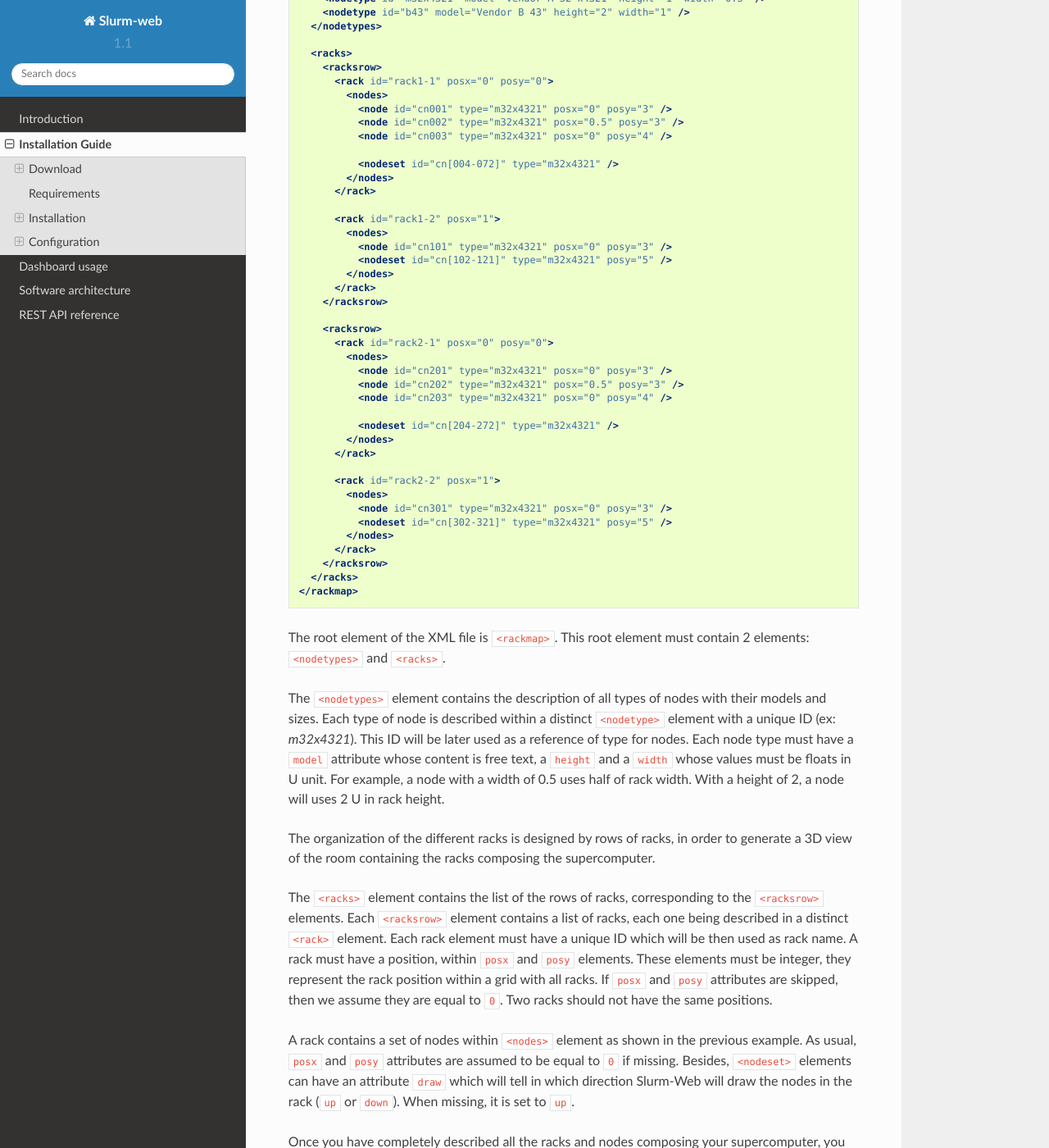
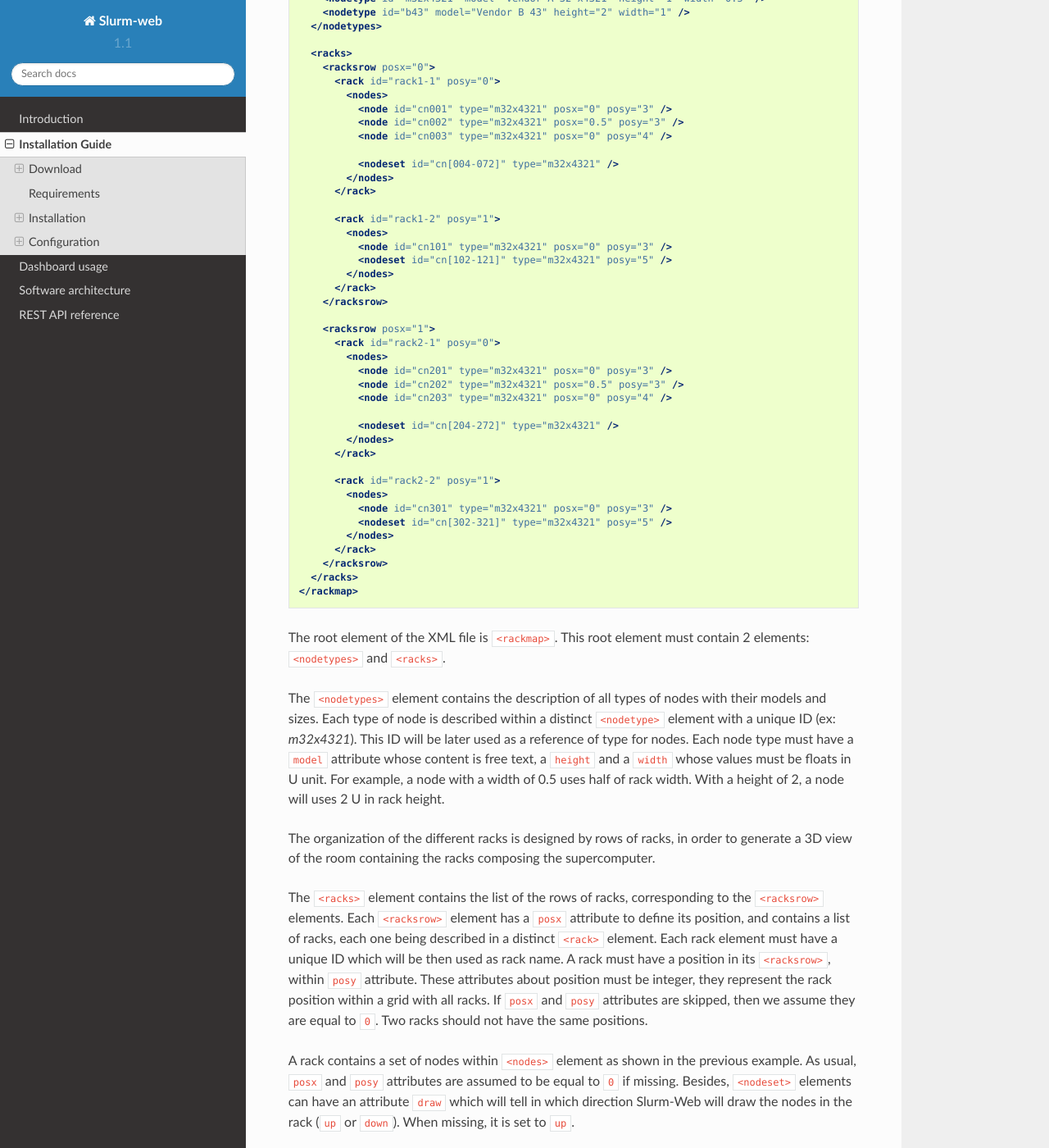
Before and after one commit to rackslab/Slurm-web, a Sphinx documentation site: the page built from doc/installation.rst, in a window 1280 px wide and 1400 px high, scrolled down 2262 px. Shown: the whole window at 82% size. Built offline with Sphinx 7.4.7 and the Read the Docs theme 2.0.0, drawn with Linux system fonts in a browser that asks for light colours.

Commit message:
update racks.xml rules according to the 3Dview mapping #21

```diff
--- a/doc/installation.rst
+++ b/doc/installation.rst
@@ -115,8 +115,8 @@ format. Here is an example of file:
       </nodetypes>
 
       <racks>
-        <racksrow>
-          <rack id="rack1-1" posx="0" posy="0">
+        <racksrow posx="0">
+          <rack id="rack1-1" posy="0">
             <nodes>
               <node id="cn001" type="m32x4321" posx="0" posy="3" />
               <node id="cn002" type="m32x4321" posx="0.5" posy="3" />
@@ -126,7 +126,7 @@ format. Here is an example of file:
             </nodes>
           </rack>
 
-          <rack id="rack1-2" posx="1">
+          <rack id="rack1-2" posy="1">
             <nodes>
               <node id="cn101" type="m32x4321" posx="0" posy="3" />
               <nodeset id="cn[102-121]" type="m32x4321" posy="5" />
@@ -134,8 +134,8 @@ format. Here is an example of file:
           </rack>
         </racksrow>
 
-        <racksrow>
-          <rack id="rack2-1" posx="0" posy="0">
+        <racksrow posx="1">
+          <rack id="rack2-1" posy="0">
             <nodes>
               <node id="cn201" type="m32x4321" posx="0" posy="3" />
               <node id="cn202" type="m32x4321" posx="0.5" posy="3" />
@@ -145,7 +145,7 @@ format. Here is an example of file:
             </nodes>
           </rack>
 
-          <rack id="rack2-2" posx="1">
+          <rack id="rack2-2" posy="1">
             <nodes>
               <node id="cn301" type="m32x4321" posx="0" posy="3" />
               <nodeset id="cn[302-321]" type="m32x4321" posy="5" />
@@ -171,11 +171,12 @@ The organization of the different racks is designed by rows of racks, in order
 to generate a 3D view of the room containing the racks composing the supercomputer.
 
 The ``<racks>`` element contains the list of the rows of racks, corresponding to
-the ``<racksrow>`` elements. Each ``<racksrow>`` element contains a list of
-racks, each one being described in a distinct ``<rack>`` element. Each
-rack element must have a unique ID which will be then used as rack name. A rack
-must have a position, within ``posx`` and ``posy`` elements. These elements
-must be integer, they represent the rack position within a grid with all racks.
+the ``<racksrow>`` elements. Each ``<racksrow>`` element has a ``posx`` attribute
+to define its position, and contains a list of racks, each one being described in
+a distinct ``<rack>`` element. Each rack element must have a unique ID which will
+be then used as rack name. A rack must have a position in its ``<racksrow>``,
+within ``posy`` attribute. These attributes about position must be integer, they
+represent the rack position within a grid with all racks.
 If ``posx`` and ``posy`` attributes are skipped, then we assume they are equal
 to ``0``. Two racks should not have the same positions.
 
```
Also changed, not shown: 5 other files.
